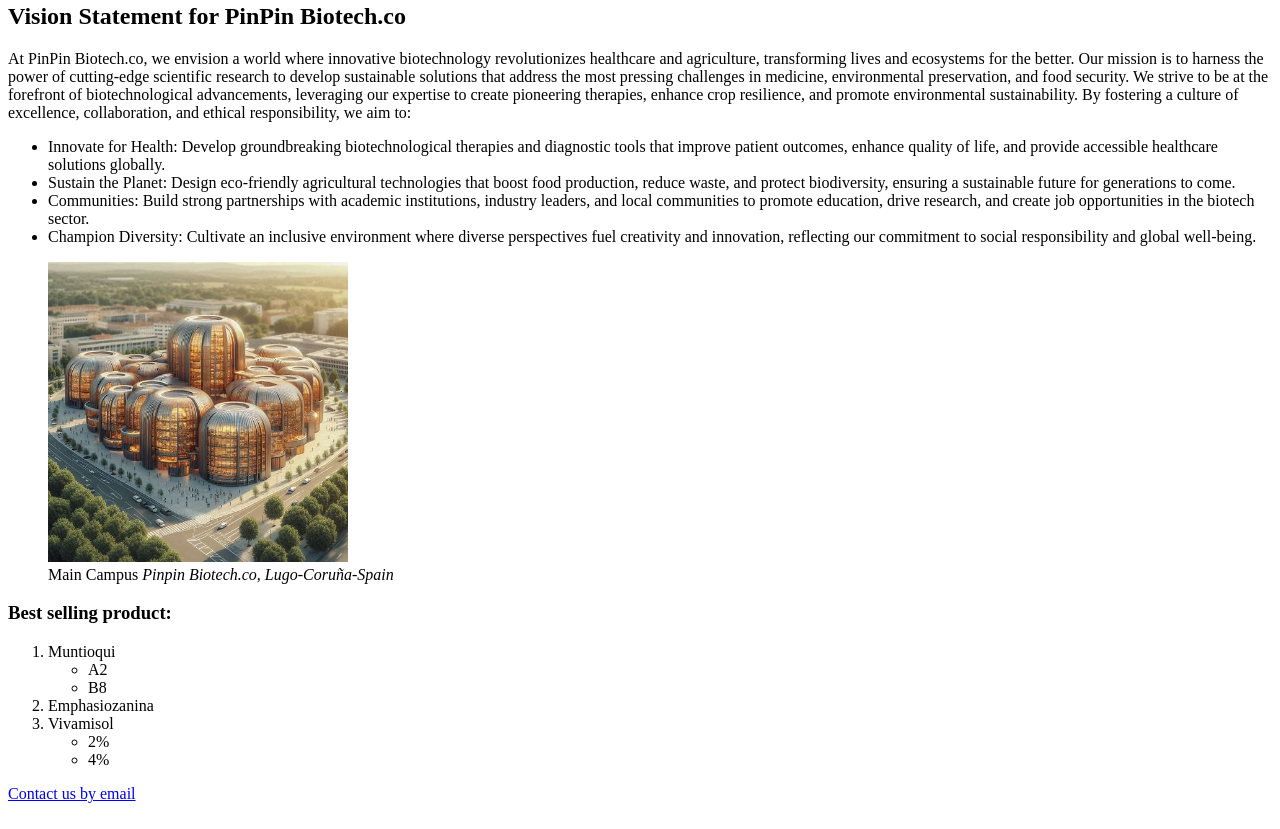
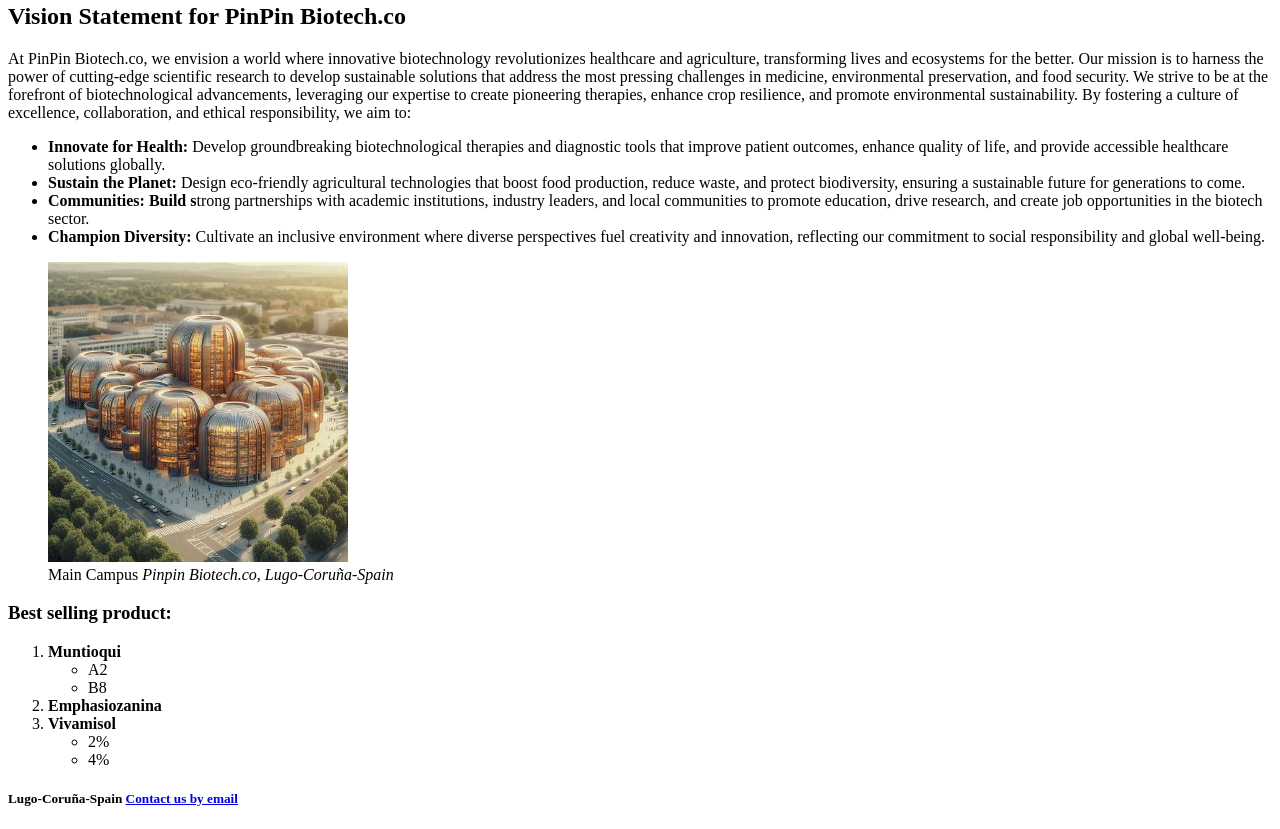
Before and after one commit to achf16/Learning-Responsive-Web-Design, a plain HTML site: page HTML Building a Photo APP/index.HTML in a window 1280 px wide. Shown: the part 335-1164 px from the top of the page. Drawn offline with Linux system fonts and the light colour scheme.

Commit message:
Adding strong words and a new section for contact

```diff
--- a/HTML Building a Photo APP/index.HTML
+++ b/HTML Building a Photo APP/index.HTML
@@ -83,24 +83,24 @@
                              <ol> Ordered List: to create a list of items where the order does matter (items are displayed with numbers 1,2,..)
                             TO KNOW: Both types of lists can be nested within each other-->
                     <li>    <!-- List Item -->
-                        Innovate for Health: Develop groundbreaking biotechnological therapies and diagnostic
+                        <strong>Innovate for Health:</strong> Develop groundbreaking biotechnological therapies and diagnostic
                         tools that improve patient outcomes, enhance quality of life, and provide accessible healthcare
                         solutions globally.
                     </li>
 
                     <li>
-                        Sustain the Planet: Design eco-friendly agricultural technologies that boost food production,
+                        <strong>Sustain the Planet: </strong>Design eco-friendly agricultural technologies that boost food production,
                         reduce waste, and protect biodiversity, ensuring a sustainable future for generations to come.
                     </li>
 
                     <li>
-                        Communities: Build strong partnerships with academic institutions, industry leaders,
+                        <strong>Communities: Build s</strong>trong partnerships with academic institutions, industry leaders,
                         and local communities to promote education, drive research, and create job opportunities in the
                         biotech sector.
                     </li>
 
                     <li>
-                        Champion Diversity: Cultivate an inclusive environment where diverse perspectives fuel creativity
+                        <strong>Champion Diversity: </strong>Cultivate an inclusive environment where diverse perspectives fuel creativity
                         and innovation, reflecting our commitment to social responsibility and global well-being.
                     </li>
                 </ul>
@@ -111,7 +111,8 @@
             <figure>    <!-- Figure element represent a self-contained content(code, image, etc) and allow you to associate it with a caption ( <figcaption> ) -->
                 <img src="https://github.com/achf16/Learning-Responsive-Web-Design/blob/dev/HTML%20Building%20a%20Photo%20APP/media/MainCampus.jpg?raw=true"
                      alt="Image of Main Campus Pinpin Biotech.co, Lugo-Coruña-Spain"
-                     width="300">
+                     width="300"
+                     loading="lazy">
                 <figcaption>Main Campus <em>Pinpin Biotech.co, Lugo-Coruña-Spain</em> </figcaption>    <!-- figcaption: is the caption/leyend of the rest of contents in the figure. One figcaption for each figure-->
                                                                                                        <!-- Emphasis <em>: to make emphasis in a word or phrase, typically displayed in italic by browsers
                                                                                                                            Don't use it purely for styling(use CSS for styling purposes)-->
@@ -119,14 +120,14 @@
 
             <h3>Best selling product:</h3>
             <ol>
-                <li>Muntioqui
+                <li><strong>Muntioqui</strong>  <!-- Strong represent an important content (Bold) -->
                     <ul>
                         <li>A2</li>
                         <li>B8</li>
                     </ul>
                 </li>
-                <li>Emphasiozanina</li>
-                <li>Vivamisol
+                <li><strong>Emphasiozanina</strong></li>
+                <li><strong>Vivamisol</strong>
                     <ul>
                         <li>2%</li>
                         <li>4%</li>
@@ -136,7 +137,8 @@
         </section>
 
 
-
+        <section>
+            <h5>Lugo-Coruña-Spain
             <a href="mailto:achf16@gmail.com" target="_blank" rel="noopener noreferrer">Contact us by email</a> <!-- TO KNOW: anchor <a> is an hiperlink(href,hipertext)
                                                                                     labeled by its context
                                                                             IMPORTANT: You can turn any text/photo to a link adding
@@ -144,7 +146,9 @@
                                                                             surrounding the <img> tag with the <a>)-->
             <!-- Target attribute indicates where to display the URL: self, blank, parent, top;
                 and should be compained by a rel attribute with "noopener noreferrer" to avoid security vulnerabilities-->
-
+            </h5>
+            <form action=""></form> <form action="" method="get"></form> <form action="" method="post"></form>
+        </section>
 
 
 
```
Lines whose indentation alone changed are shown as unchanged.
